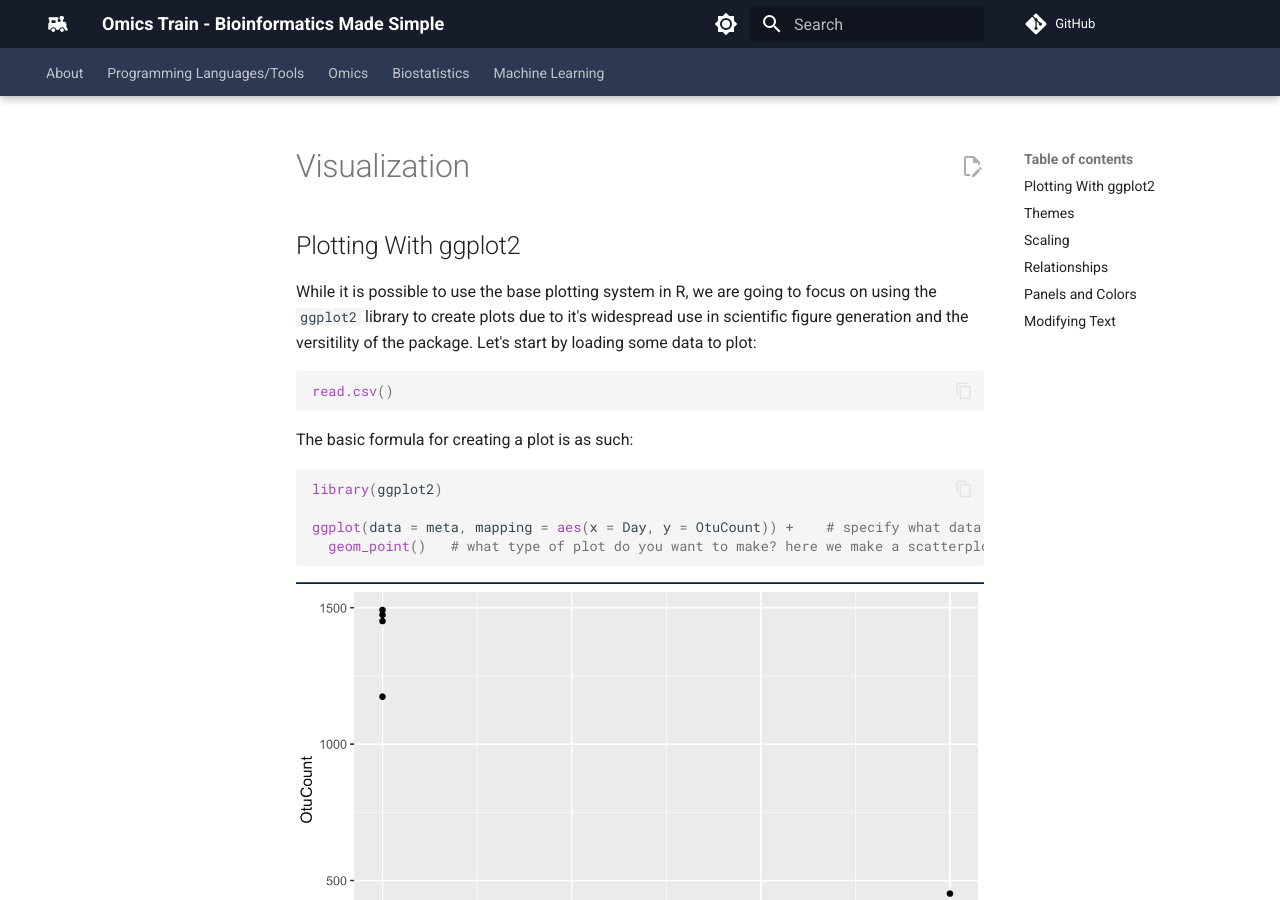
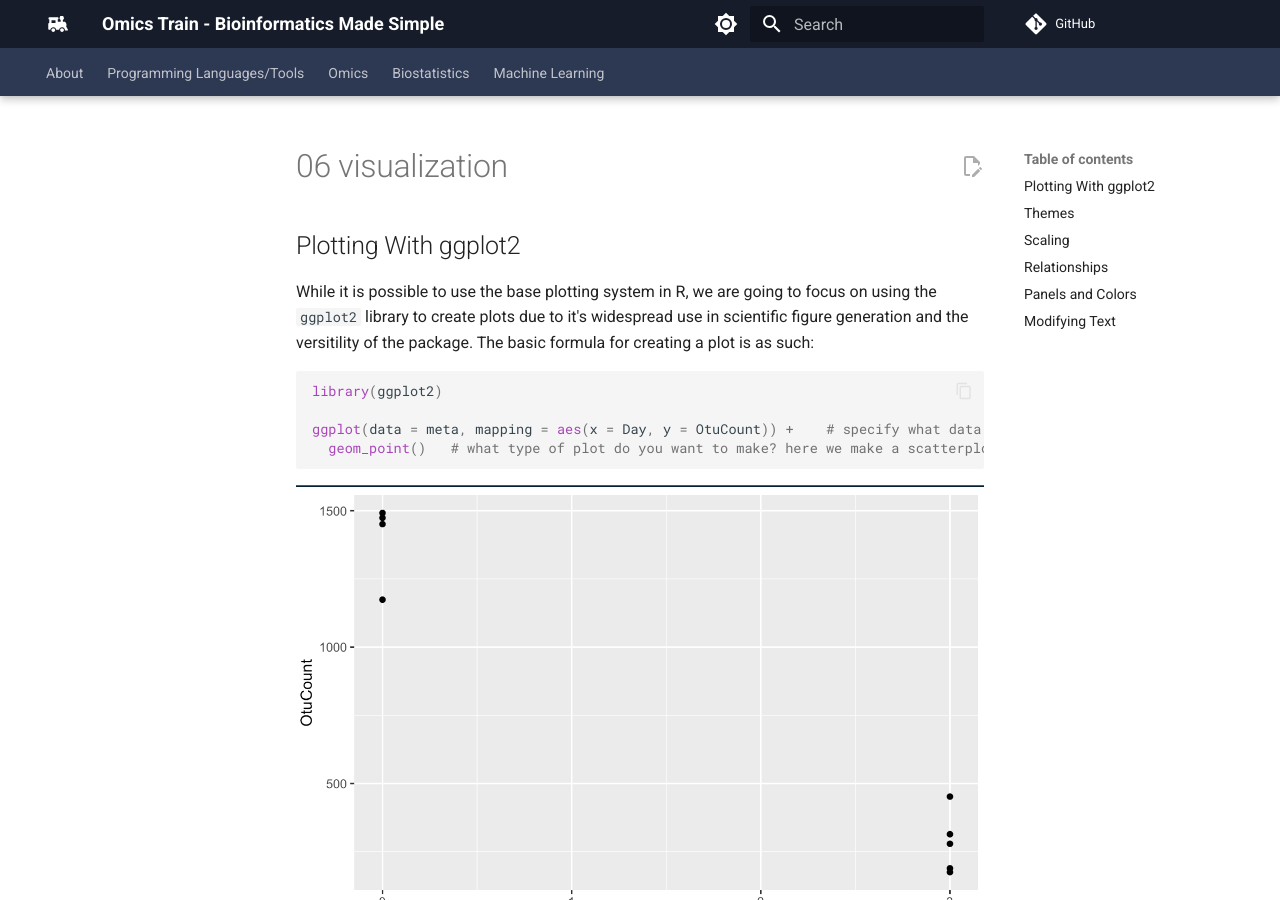
Before and after one commit to comp-tox-jhu/CompToxLab, an MkDocs documentation site: the page built from docs/programming_languages_tools/intro_to_r/06_visualization.md, in a window 1280 px wide and 900 px high. Built offline with MkDocs 1.6.1 and Material for MkDocs 9.7.7, drawn with Linux system fonts in a browser that asks for light colours; comment, search, counter and statistics services are not loaded.

Commit message:
Update and rename visualization.md to 06_visualization.md

````diff
--- a/docs/programming_languages_tools/intro_to_r/visualization.md
+++ b/docs/programming_languages_tools/intro_to_r/06_visualization.md
@@ -1,12 +1,6 @@
 ## Plotting With ggplot2
 
-While it is possible to use the base plotting system in R, we are going to focus on using the `ggplot2` library to create plots due to it's widespread use in scientific figure generation and the versitility of the package. Let's start by loading some data to plot:
-
-```R
-read.csv()
-```
-
-The basic formula for creating a plot is as such:
+While it is possible to use the base plotting system in R, we are going to focus on using the `ggplot2` library to create plots due to it's widespread use in scientific figure generation and the versitility of the package. The basic formula for creating a plot is as such:
 
 ```R
 library(ggplot2)
````
